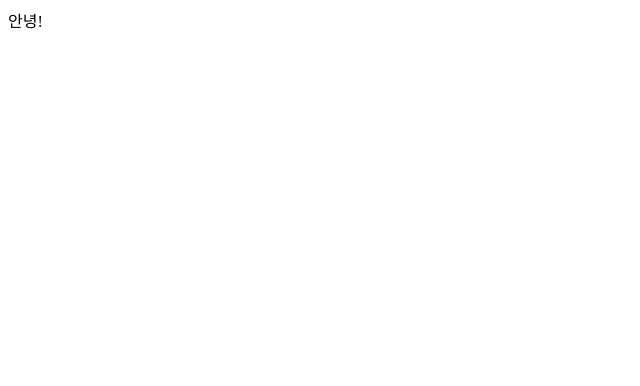
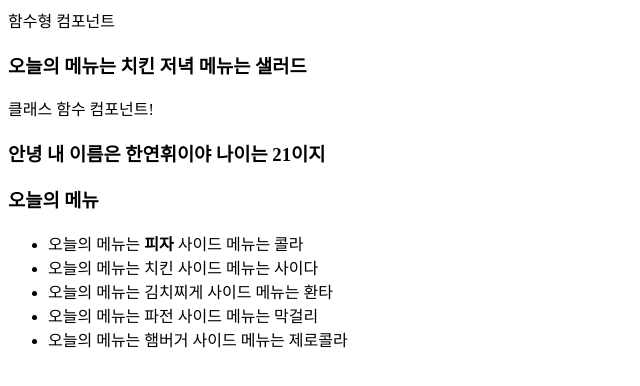
Before and after one commit to yeonhwi98/first-react-01, a React (Create React App) app: page / in a window 1280 px wide. Shown: the top 386 px of the page, without its empty margins (0-640 px from the left). Built offline with nearby package versions, Linux system fonts and the light colour scheme.

Commit message:
component

```diff
--- /dev/null
+++ b/src/02.component/ClassComponent.js
@@ -0,0 +1,23 @@
+import { Component } from "react";
+
+export class ClassComponent extends Component {
+  render() {
+    // console.log(this.props.nickName);
+    // const props = this.props;
+    // const nickName = this.props.nickName;
+    // const age = this.props.age;
+
+    const { nickName, age } = this.props;
+
+    return (
+      <>
+        <div>클래스 함수 컴포넌트!</div>
+        <h3>
+          안녕 내 이름은 {nickName}이야 나이는 {age}이지
+        </h3>
+      </>
+    );
+  }
+}
+
+// export default ClassComponent;
--- /dev/null
+++ b/src/02.component/FnComponent.js
@@ -0,0 +1,25 @@
+// function FnComponent() {
+//   return (
+//     <>
+//       <div>함수형 컴포넌트!</div>
+//       <div>함수형 컴포넌트!</div>
+//       <div>함수형 컴포넌트!</div>
+//     </>
+//   );
+// }
+
+// export default FnComponent;
+
+export const FnComponent = ({ foodName, dinner }) => {
+  console.log(foodName);
+  return (
+    <div>
+      <div>함수형 컴포넌트</div>
+      <h3>
+        오늘의 메뉴는 {foodName} 저녁 메뉴는 {dinner}
+      </h3>
+    </div>
+  );
+};
+
+// export default FnComponent;
--- /dev/null
+++ b/src/02.component/Food.js
@@ -0,0 +1,25 @@
+export const Food = ({ menu }) => {
+  console.log({ menu });
+  return (
+    <div>
+      <h3>오늘의 메뉴</h3>
+      <ul>
+        <li>
+          오늘의 메뉴는 <b>{menu[0].name}</b> 사이드 메뉴는 {menu[0].side}
+        </li>
+        <li>
+          오늘의 메뉴는 {menu[1].name} 사이드 메뉴는 {menu[1].side}
+        </li>
+        <li>
+          오늘의 메뉴는 {menu[2].name} 사이드 메뉴는 {menu[2].side}
+        </li>
+        <li>
+          오늘의 메뉴는 {menu[3].name} 사이드 메뉴는 {menu[3].side}
+        </li>
+        <li>
+          오늘의 메뉴는 {menu[4].name} 사이드 메뉴는 {menu[4].side}
+        </li>
+      </ul>
+    </div>
+  );
+};
--- a/src/App.js
+++ b/src/App.js
@@ -1,5 +1,47 @@
+import { Fragment } from "react";
+import { ClassComponent } from "./02.component/ClassComponent";
+import { FnComponent } from "./02.component/FnComponent";
+import { Food } from "./02.component/Food";
+
+const foods = [
+  {
+    id: 0,
+    name: "피자",
+    side: "콜라",
+  },
+  {
+    id: 1,
+    name: "치킨",
+    side: "사이다",
+  },
+  {
+    id: 2,
+    name: "김치찌게",
+    side: "환타",
+  },
+  {
+    id: 3,
+    name: "파전",
+    side: "막걸리",
+  },
+  {
+    id: 4,
+    name: "햄버거",
+    side: "제로콜라",
+  },
+];
+
 function App() {
-  return <div>안녕!</div>;
+  return (
+    <Fragment>
+      {/* <div>안녕!</div>
+      <div>안녕!</div>
+      <input type="text" /> */}
+      <FnComponent foodName={"치킨"} dinner={"샐러드"} />
+      <ClassComponent nickName={"한연휘"} age={"21"} />
+      <Food menu={foods}></Food>
+    </Fragment>
+  );
 }
 
 export default App;
```
